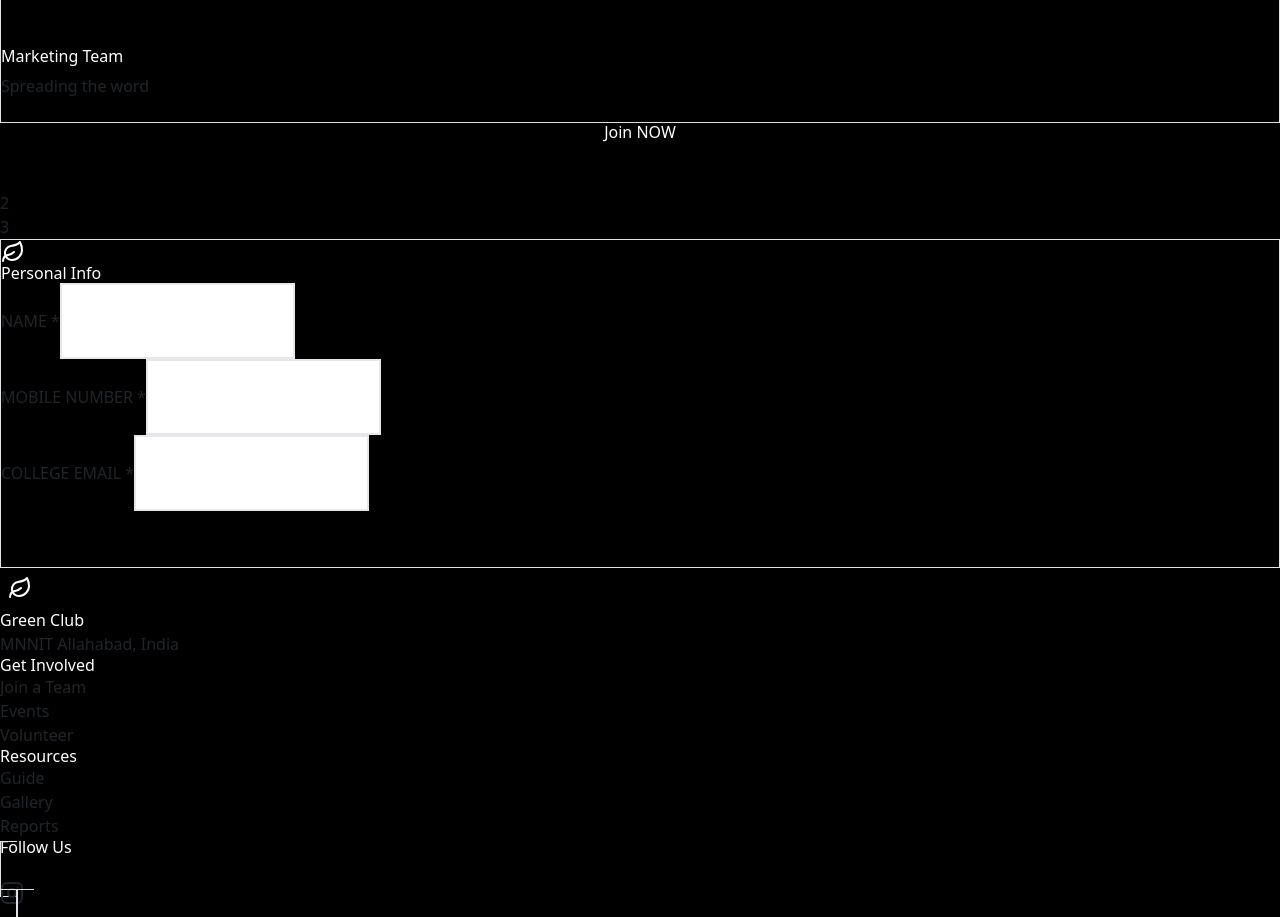
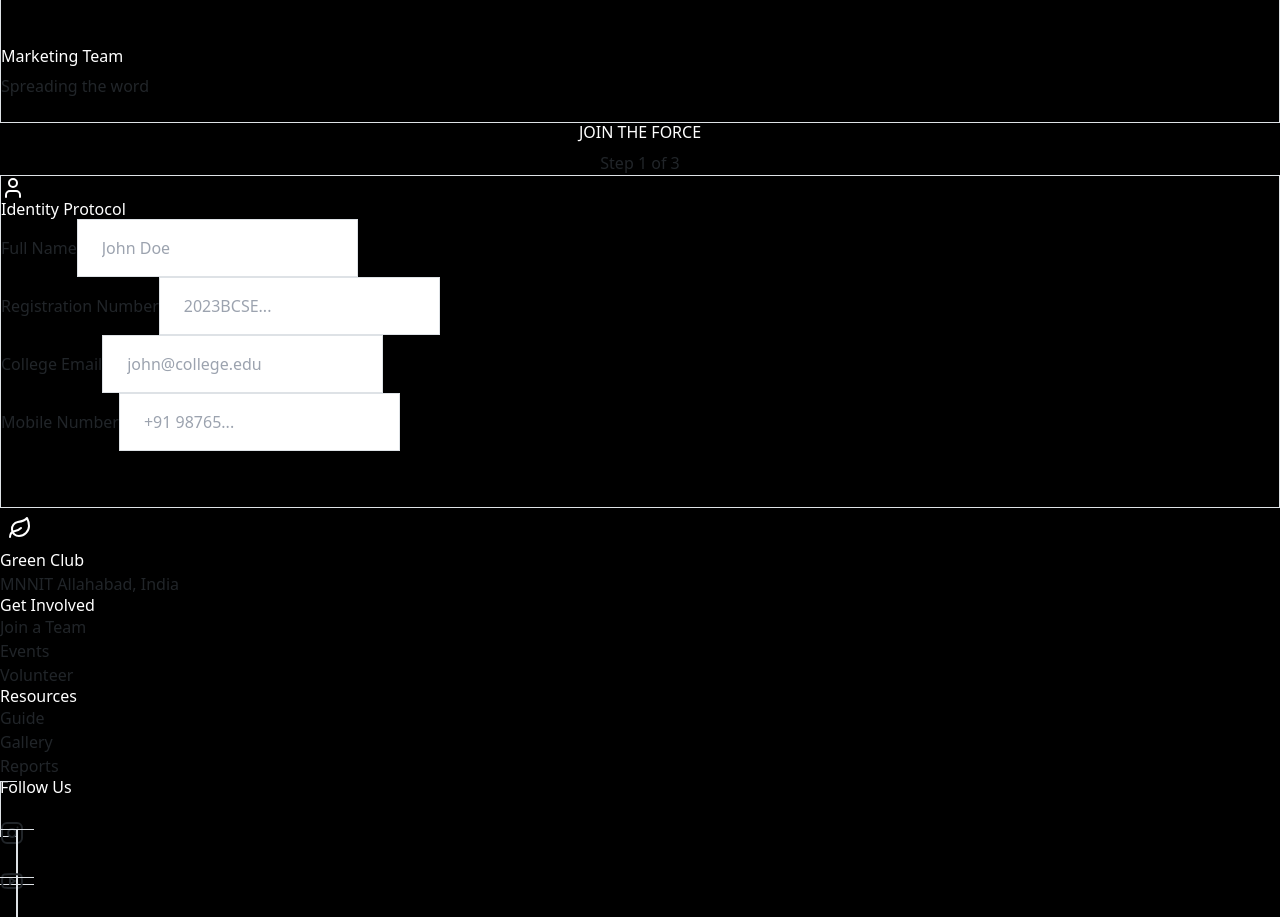
Before and after one commit to CoderAg21/CoderAg21-GreenClubRecruitmentPage, a React (Vite) app: page / in a window 1280 px wide. Shown: the part 10500-11417 px from the top of the page. Built offline with nearby package versions, Linux system fonts and the light colour scheme.

Commit message:
your message

```diff
--- a/src/Components/RecruitmentForm.jsx
+++ b/src/Components/RecruitmentForm.jsx
@@ -1,221 +1,361 @@
-import React, { useState } from 'react';
+import  { useState } from 'react';
 import { motion, AnimatePresence } from 'framer-motion';
-// import { base44 } from '@/api/base44Client';
-import { Send, Loader2, CheckCircle2, Leaf, Sparkles, Zap } from 'lucide-react';
+import { Send, Loader2, CheckCircle2, User, Building2, Leaf, Edit3, X } from 'lucide-react';
 
-const branches = [
-  'Computer Science and Engineering', 'Chemical Engineering', 'Mechanical Engineering',
-  'Biotech Engineering', 'Civil Engineering', 'Electrical Engineering',
-  'Electronics and Communication Engineering', 'Other',
+// Constants
+const DEPARTMENTS = [
+  'Computer Science', 'Information Tech', 'Mechanical',
+  'Chemical', 'Civil', 'Electrical',
+  'Electronics & Comm', 'Biotech', 'Other',
 ];
 
-const teams = ['Marketing Team', 'Media Team', 'Web Team', 'Design Team', 'Videography Team', 'Core Team'];
+const TEAMS = ['Marketing', 'Media', 'Web Dev', 'Design', 'Videography', 'Core Management'];
 
 export default function RecruitmentForm() {
   const [formData, setFormData] = useState({
-    name: '', mobile_number: '', college_email: '', branch: '', other_branch: '',
-    team: '', why_join: '', wildlife_opinion: '', balance_opinion: '',
+    fullName: '',
+    collegeEmail: '',
+    registrationNumber: '', // New field
+    mobileNumber: '',
+    department: '',
+    role: '',
+    question1: '', // Why join?
+    question2: '', // Greenery idea
+    question3: '', // Sustainability opinion
   });
+
+  const [currentStep, setCurrentStep] = useState(1);
+  const [isReviewOpen, setIsReviewOpen] = useState(false); // Controls the Modal
   const [isSubmitting, setIsSubmitting] = useState(false);
   const [isSubmitted, setIsSubmitted] = useState(false);
-  const [currentStep, setCurrentStep] = useState(1);
 
-  const handleChange = (field, value) => setFormData(prev => ({ ...prev, [field]: value }));
-
-  const handleSubmit = async (e) => {
-    e.preventDefault();
-    setIsSubmitting(true);
-    // await base44.entities.Recruitment.create({ ...formData, status: 'pending' });
-    setIsSubmitting(false);
-    setIsSubmitted(true);
+  const handleChange = (field, value) => {
+    setFormData(prev => ({ ...prev, [field]: value }));
   };
 
+  // Simple validation to prevent skipping empty steps
+  const validateStep = () => {
+    if (currentStep === 1) {
+      if (!formData.fullName || !formData.collegeEmail || !formData.registrationNumber || !formData.mobileNumber) return false;
+    }
+    if (currentStep === 2) {
+      if (!formData.department || !formData.role) return false;
+    }
+    return true;
+  };
+
+  const handleNext = () => {
+    if (validateStep()) setCurrentStep(prev => prev + 1);
+    else alert("Please fill in all required fields.");
+  };
+
+  const handleOpenReview = () => {
+    if (!formData.question1 || !formData.question2) {
+      alert("Please answer the questions.");
+      return;
+    }
+    setIsReviewOpen(true);
+  };
+
+  const handleFinalSubmit = async () => {
+    setIsSubmitting(true);
+
+    try {
+      // ---------------------------------------------------------
+      // BACKEND CONNECTION
+      // Replace 'YOUR_API_ENDPOINT' with your actual backend URL
+      // ---------------------------------------------------------
+      const response = await fetch('http://localhost:5000/api/register', {
+        method: 'POST',
+        headers: {
+          'Content-Type': 'application/json',
+        },
+        body: JSON.stringify(formData), // Sending raw JSON object
+      });
+
+      if (response.ok) {
+        setIsSubmitted(true);
+      } else {
+        alert("Something went wrong. Please try again.");
+      }
+    } catch (error) {
+      console.error("Error submitting form:", error);
+      alert("Network error. Please check your connection.");
+    } finally {
+      setIsSubmitting(false);
+    }
+  };
+
+  // ---------------- SUCCESS SCREEN ----------------
   if (isSubmitted) {
     return (
-      <section id="form" className="py-40 bg-black relative overflow-hidden">
+      <section className="py-40 bg-black min-h-screen flex items-center justify-center">
         <motion.div
-          initial={{ scale: 0, rotate: -180 }}
-          animate={{ scale: 1, rotate: 0 }}
-          transition={{ type: 'spring', bounce: 0.5 }}
-          className="max-w-2xl mx-auto px-6 text-center"
+          initial={{ scale: 0.8, opacity: 0 }}
+          animate={{ scale: 1, opacity: 1 }}
+          className="text-center p-12 max-w-lg bg-gradient-to-br from-lime-900/20 to-emerald-900/20 border border-lime-500/30 rounded-3xl backdrop-blur-xl"
         >
           <motion.div
-            className="p-12 bg-gradient-to-br from-lime-500/20 to-emerald-500/20 backdrop-blur-2xl rounded-3xl border-2 border-lime-400/50 relative overflow-hidden"
-            animate={{ boxShadow: ['0 0 30px rgba(132, 204, 22, 0.3)', '0 0 60px rgba(132, 204, 22, 0.6)', '0 0 30px rgba(132, 204, 22, 0.3)'] }}
-            transition={{ duration: 2, repeat: Infinity }}
+            animate={{ rotate: [0, 10, -10, 0] }}
+            transition={{ duration: 0.5, delay: 0.2 }}
+            className="w-24 h-24 mx-auto mb-6 bg-lime-500 rounded-full flex items-center justify-center shadow-[0_0_30px_rgba(132,204,22,0.6)]"
           >
-            <motion.div
-              initial={{ scale: 0 }}
-              animate={{ scale: 1 }}
-              transition={{ type: 'spring', delay: 0.3 }}
-              className="w-32 h-32 mx-auto mb-8 rounded-full bg-gradient-to-br from-lime-400 to-emerald-500 flex items-center justify-center shadow-2xl"
-            >
-              <CheckCircle2 className="w-16 h-16 text-white" />
-            </motion.div>
-            <h2 className="text-4xl font-black text-white mb-4">Application Submitted! 🎉</h2>
-            <p className="text-gray-300 text-lg">We will review your application and get back to you soon!</p>
+            <CheckCircle2 className="w-12 h-12 text-black" />
           </motion.div>
+          <h2 className="text-4xl font-black text-white mb-2">Welcome Aboard!</h2>
+          <p className="text-gray-400">Your application has been successfully sent to our server.</p>
         </motion.div>
       </section>
     );
   }
 
+  // ---------------- MAIN FORM ----------------
   return (
-    <section id="form" className="py-40 bg-gradient-to-b from-black via-[#0A1F0D] to-black relative overflow-hidden">
-      <div className="max-w-3xl mx-auto px-6 relative z-10">
-        <motion.div
-          initial={{ opacity: 0, y: 100 }}
-          whileInView={{ opacity: 1, y: 0 }}
-          viewport={{ once: true }}
-          className="text-center mb-16"
-        >
-          <motion.h2
-            className="text-5xl md:text-7xl font-black text-white mb-4"
-            initial={{ scale: 0.5 }}
-            whileInView={{ scale: 1 }}
-            viewport={{ once: true }}
-            transition={{ type: 'spring', bounce: 0.5 }}
-          >
-            Join <span className="text-lime-400">NOW</span>
-          </motion.h2>
-        </motion.div>
+    <section className="py-32 min-h-screen bg-gradient-to-b from-black via-[#0A1F0D] to-black relative overflow-hidden flex flex-col items-center justify-center">
 
-        {/* Progress */}
-        <div className="flex items-center justify-center gap-4 mb-16">
-          {[1, 2, 3].map((step) => (
-            <React.Fragment key={step}>
-              <motion.div
-                className={`w-14 h-14 rounded-full flex items-center justify-center font-black text-xl transition-all ${
-                  currentStep >= step ? 'bg-gradient-to-br from-lime-400 to-emerald-500 text-black shadow-lg shadow-lime-500/50' : 'bg-white/10 text-gray-500'
-                }`}
-                animate={{ scale: currentStep === step ? [1, 1.2, 1] : 1 }}
-                transition={{ duration: 0.5, repeat: currentStep === step ? Infinity : 0, repeatDelay: 1 }}
-              >
-                {step}
-              </motion.div>
-              {step < 3 && <div className={`w-20 h-1 rounded-full ${currentStep > step ? 'bg-lime-400' : 'bg-white/10'}`} />}
-            </React.Fragment>
-          ))}
+      {/* Background Ambience */}
+      <div className="absolute inset-0 pointer-events-none">
+         <div className="absolute top-1/4 left-1/4 w-96 h-96 bg-lime-500/10 rounded-full blur-[100px]" />
+         <div className="absolute bottom-1/4 right-1/4 w-96 h-96 bg-emerald-500/10 rounded-full blur-[100px]" />
+      </div>
+
+      <div className="w-full max-w-3xl px-6 relative z-10">
+
+        {/* Header */}
+        <div className="text-center mb-10">
+          <h2 className="text-4xl md:text-6xl font-black text-white mb-2 tracking-tighter">
+            JOIN <span className="text-transparent bg-clip-text bg-gradient-to-r from-lime-400 to-emerald-500">THE FORCE</span>
+          </h2>
+          <p className="text-gray-400">Step {currentStep} of 3</p>
         </div>
 
-        <motion.form
-          onSubmit={handleSubmit}
-          className="bg-gradient-to-br from-white/10 to-white/5 backdrop-blur-2xl rounded-3xl border border-lime-500/20 p-10 relative overflow-hidden"
-          initial={{ opacity: 0, scale: 0.9 }}
-          whileInView={{ opacity: 1, scale: 1 }}
-          viewport={{ once: true }}
-          transition={{ duration: 0.6 }}
+        {/* Progress Bar */}
+        <div className="w-full h-1 bg-white/10 rounded-full mb-10 overflow-hidden">
+          <motion.div
+            className="h-full bg-lime-500"
+            initial={{ width: 0 }}
+            animate={{ width: `${(currentStep / 3) * 100}%` }}
+            transition={{ duration: 0.5 }}
+          />
+        </div>
+
+        {/* Form Card */}
+        <motion.div
+          className="bg-white/5 backdrop-blur-2xl border border-white/10 rounded-3xl p-8 md:p-12 relative overflow-hidden shadow-2xl"
+          initial={{ y: 50, opacity: 0 }}
+          animate={{ y: 0, opacity: 1 }}
+          transition={{ duration: 0.5 }}
         >
           <AnimatePresence mode="wait">
+
+            {/* STEP 1: PERSONAL DETAILS */}
             {currentStep === 1 && (
-              <motion.div key="step1" initial={{ opacity: 0, x: 100 }} animate={{ opacity: 1, x: 0 }} exit={{ opacity: 0, x: -100 }} className="space-y-6">
-                <h3 className="text-3xl font-black text-white mb-8 flex items-center gap-3">
-                  <Leaf className="w-8 h-8 text-lime-400" />
-                  Personal Info
+              <motion.div
+                key="step1"
+                initial={{ opacity: 0, x: 20 }}
+                animate={{ opacity: 1, x: 0 }}
+                exit={{ opacity: 0, x: -20 }}
+                className="space-y-6"
+              >
+                <h3 className="text-2xl font-bold text-white flex items-center gap-2">
+                  <User className="text-lime-400" /> Identity Protocol
                 </h3>
-                {['name', 'mobile_number', 'college_email'].map((field) => (
-                  <div key={field}>
-                    <label className="text-gray-300 font-semibold mb-2 block">{field.replace('_', ' ').toUpperCase()} *</label>
-                    <input
-                      value={formData[field]}
-                      onChange={(e) => handleChange(field, e.target.value)}
-                      className="w-full px-6 py-4 bg-white/5 border-2 border-white/10 rounded-xl text-white placeholder:text-gray-500 focus:border-lime-400 focus:outline-none transition-all"
-                      required
-                    />
-                  </div>
-                ))}
+
+                <div className="grid grid-cols-1 md:grid-cols-2 gap-6">
+                  <InputGroup label="Full Name" value={formData.fullName} onChange={v => handleChange('fullName', v)} placeholder="John Doe" />
+                  <InputGroup label="Registration Number" value={formData.registrationNumber} onChange={v => handleChange('registrationNumber', v)} placeholder="2023BCSE..." />
+                  <InputGroup label="College Email" value={formData.collegeEmail} onChange={v => handleChange('collegeEmail', v)} type="email" placeholder="john@college.edu" />
+                  <InputGroup label="Mobile Number" value={formData.mobileNumber} onChange={v => handleChange('mobileNumber', v)} type="tel" placeholder="+91 98765..." />
+                </div>
               </motion.div>
             )}
 
+            {/* STEP 2: DEPARTMENT & ROLE */}
             {currentStep === 2 && (
-              <motion.div key="step2" initial={{ opacity: 0, x: 100 }} animate={{ opacity: 1, x: 0 }} exit={{ opacity: 0, x: -100 }} className="space-y-6">
-                <h3 className="text-3xl font-black text-white mb-8 flex items-center gap-3">
-                  <Zap className="w-8 h-8 text-lime-400" />
-                  Branch & Team
+              <motion.div
+                key="step2"
+                initial={{ opacity: 0, x: 20 }}
+                animate={{ opacity: 1, x: 0 }}
+                exit={{ opacity: 0, x: -20 }}
+                className="space-y-6"
+              >
+                <h3 className="text-2xl font-bold text-white flex items-center gap-2">
+                  <Building2 className="text-lime-400" /> Assignment Vector
                 </h3>
+
                 <div>
-                  <label className="text-gray-300 font-semibold mb-3 block">BRANCH *</label>
-                  <div className="grid grid-cols-2 gap-3">
-                    {branches.map((branch) => (
-                      <motion.div
-                        key={branch}
-                        whileHover={{ scale: 1.02 }}
-                        whileTap={{ scale: 0.98 }}
-                        className={`p-4 rounded-xl border-2 cursor-pointer transition-all ${
-                          formData.branch === branch ? 'bg-lime-500/20 border-lime-400' : 'bg-white/5 border-white/10'
+                  <label className="block text-xs font-bold text-lime-400 uppercase tracking-widest mb-2">Department</label>
+                  <div className="grid grid-cols-2 md:grid-cols-3 gap-3">
+                    {DEPARTMENTS.map(dept => (
+                      <button
+                        key={dept}
+                        onClick={() => handleChange('department', dept)}
+                        className={`p-3 rounded-lg border text-sm transition-all text-left ${
+                          formData.department === dept
+                            ? 'bg-lime-500 border-lime-500 text-black font-bold shadow-[0_0_15px_rgba(132,204,22,0.4)]'
+                            : 'bg-white/5 border-white/10 text-gray-300 hover:bg-white/10'
                         }`}
-                        onClick={() => handleChange('branch', branch)}
                       >
-                        <p className="text-white text-sm">{branch}</p>
-                      </motion.div>
+                        {dept}
+                      </button>
                     ))}
                   </div>
                 </div>
-                {formData.branch === 'Other' && (
-                  <input
-                    value={formData.other_branch}
-                    onChange={(e) => handleChange('other_branch', e.target.value)}
-                    placeholder="Specify your branch"
-                    className="w-full px-6 py-4 bg-white/5 border-2 border-white/10 rounded-xl text-white"
-                  />
-                )}
-                <div>
-                  <label className="text-gray-300 font-semibold mb-3 block">TEAM *</label>
+
+                <div className="mt-6">
+                  <label className="block text-xs font-bold text-lime-400 uppercase tracking-widest mb-2">Preferred Role</label>
                   <select
-                    value={formData.team}
-                    onChange={(e) => handleChange('team', e.target.value)}
-                    className="w-full px-6 py-4 bg-white/5 border-2 border-white/10 rounded-xl text-white"
+                    value={formData.role}
+                    onChange={(e) => handleChange('role', e.target.value)}
+                    className="w-full bg-black/40 border border-white/20 rounded-xl px-4 py-4 text-white focus:border-lime-500 focus:outline-none"
                   >
-                    <option value="">Select Team</option>
-                    {teams.map((team) => <option key={team} value={team}>{team}</option>)}
+                    <option value="">Select a Team...</option>
+                    {TEAMS.map(team => <option key={team} value={team} className="bg-black text-white">{team}</option>)}
                   </select>
                 </div>
               </motion.div>
             )}
 
+            {/* STEP 3: GREENERY QUESTIONS */}
             {currentStep === 3 && (
-              <motion.div key="step3" initial={{ opacity: 0, x: 100 }} animate={{ opacity: 1, x: 0 }} exit={{ opacity: 0, x: -100 }} className="space-y-6">
-                <h3 className="text-3xl font-black text-white mb-8 flex items-center gap-3">
-                  <Sparkles className="w-8 h-8 text-lime-400" />
-                  Tell Us More
+              <motion.div
+                key="step3"
+                initial={{ opacity: 0, x: 20 }}
+                animate={{ opacity: 1, x: 0 }}
+                exit={{ opacity: 0, x: -20 }}
+                className="space-y-6"
+              >
+                <h3 className="text-2xl font-bold text-white flex items-center gap-2">
+                  <Leaf className="text-lime-400" /> Vision Assessment
                 </h3>
-                {[
-                  { field: 'why_join', label: 'Why join Green Club?' },
-                  { field: 'wildlife_opinion', label: 'Wildlife deaths & habitat loss - your thoughts?' },
-                  { field: 'balance_opinion', label: 'Balance growth with environment?' },
-                ].map(({ field, label }) => (
-                  <div key={field}>
-                    <label className="text-gray-300 font-semibold mb-2 block">{label} *</label>
-                    <textarea
-                      value={formData[field]}
-                      onChange={(e) => handleChange(field, e.target.value)}
-                      className="w-full px-6 py-4 bg-white/5 border-2 border-white/10 rounded-xl text-white min-h-[120px] resize-none focus:border-lime-400 focus:outline-none"
-                      required
-                    />
-                  </div>
-                ))}
+
+                <TextAreaGroup
+                  label="Why do you want to join the Green Club?"
+                  value={formData.question1}
+                  onChange={v => handleChange('question1', v)}
+                />
+
+                <TextAreaGroup
+                  label="Share one innovative idea for campus greenery."
+                  value={formData.question2}
+                  onChange={v => handleChange('question2', v)}
+                />
+
+                 <TextAreaGroup
+                  label="How do you balance development with sustainability?"
+                  value={formData.question3}
+                  onChange={v => handleChange('question3', v)}
+                />
+              </motion.div>
+            )}
+
+          </AnimatePresence>
+
+          {/* Navigation Buttons */}
+          <div className="flex justify-between mt-10 pt-6 border-t border-white/10">
+            {currentStep > 1 && (
+              <button
+                onClick={() => setCurrentStep(p => p - 1)}
+                className="px-6 py-3 rounded-xl bg-white/5 hover:bg-white/10 text-white font-medium transition-colors"
+              >
+                Back
+              </button>
+            )}
+
+            {currentStep < 3 ? (
+              <button
+                onClick={handleNext}
+                className="ml-auto px-8 py-3 rounded-xl bg-gradient-to-r from-lime-400 to-emerald-500 text-black font-bold hover:shadow-[0_0_20px_rgba(132,204,22,0.4)] transition-all"
+              >
+                Next Step
+              </button>
+            ) : (
+              <button
+                onClick={handleOpenReview}
+                className="ml-auto px-8 py-3 rounded-xl bg-gradient-to-r from-lime-400 to-emerald-500 text-black font-bold hover:shadow-[0_0_20px_rgba(132,204,22,0.4)] transition-all flex items-center gap-2"
+              >
+                Review & Submit <Edit3 className="w-4 h-4" />
+              </button>
+            )}
+          </div>
+
+          {/* ---------------- REVIEW MODAL ---------------- */}
+          <AnimatePresence>
+            {isReviewOpen && (
+              <motion.div
+                initial={{ opacity: 0 }}
+                animate={{ opacity: 1 }}
+                exit={{ opacity: 0 }}
+                className="absolute inset-0 z-50 bg-black/80 backdrop-blur-xl p-6 md:p-8 flex flex-col"
+              >
+                <div className="flex items-center justify-between mb-6">
+                  <h3 className="text-2xl font-black text-white">Confirm Details</h3>
+                  <button onClick={() => setIsReviewOpen(false)} className="p-2 bg-white/10 rounded-full hover:bg-red-500/20 hover:text-red-500 transition-colors">
+                    <X className="w-5 h-5 text-white" />
+                  </button>
+                </div>
+
+                <div className="flex-1 overflow-y-auto pr-2 space-y-4 custom-scrollbar">
+                  <ReviewItem label="Full Name" value={formData.fullName} />
+                  <ReviewItem label="Registration No." value={formData.registrationNumber} />
+                  <ReviewItem label="Email" value={formData.collegeEmail} />
+                  <ReviewItem label="Mobile" value={formData.mobileNumber} />
+                  <div className="h-px bg-white/10 my-2" />
+                  <ReviewItem label="Department" value={formData.department} />
+                  <ReviewItem label="Role" value={formData.role} />
+                  <div className="h-px bg-white/10 my-2" />
+                  <ReviewItem label="Why Join?" value={formData.question1} />
+                  <ReviewItem label="Green Idea" value={formData.question2} />
+                </div>
+
+                <div className="mt-6 pt-4 border-t border-white/10">
+                  <button
+                    onClick={handleFinalSubmit}
+                    disabled={isSubmitting}
+                    className="w-full py-4 rounded-xl bg-gradient-to-r from-lime-500 to-emerald-600 text-black font-black text-lg hover:scale-[1.02] active:scale-[0.98] transition-all flex items-center justify-center gap-2 shadow-lg shadow-lime-500/20 disabled:opacity-50 disabled:cursor-not-allowed"
+                  >
+                    {isSubmitting ? <Loader2 className="w-6 h-6 animate-spin" /> : <>Confirm & Launch Application <Send className="w-5 h-5" /></>}
+                  </button>
+                </div>
               </motion.div>
             )}
           </AnimatePresence>
 
-          <div className="flex justify-between mt-12 pt-8 border-t border-white/10">
-            {currentStep > 1 && (
-              <button type="button" onClick={() => setCurrentStep(s => s - 1)} className="px-8 py-3 bg-white/10 border border-white/20 rounded-xl text-white font-bold hover:bg-white/20 transition-all">
-                Previous
-              </button>
-            )}
-            {currentStep < 3 ? (
-              <button type="button" onClick={() => setCurrentStep(s => s + 1)} className="ml-auto px-8 py-3 bg-gradient-to-r from-lime-400 to-emerald-500 rounded-xl text-black font-bold hover:shadow-lg hover:shadow-lime-500/50 transition-all">
-                Next
-              </button>
-            ) : (
-              <button type="submit" disabled={isSubmitting} className="ml-auto px-8 py-3 bg-gradient-to-r from-lime-400 to-emerald-500 rounded-xl text-black font-bold flex items-center gap-2 disabled:opacity-50">
-                {isSubmitting ? <Loader2 className="w-5 h-5 animate-spin" /> : <><Send className="w-5 h-5" /> Submit</>}
-              </button>
-            )}
-          </div>
-        </motion.form>
+        </motion.div>
       </div>
     </section>
   );
 }
+
+// ---------------- SUB-COMPONENTS ----------------
+
+const InputGroup = ({ label, value, onChange, type = "text", placeholder }) => (
+  <div>
+    <label className="block text-xs font-bold text-gray-400 uppercase tracking-widest mb-2">{label}</label>
+    <input
+      type={type}
+      value={value}
+      onChange={(e) => onChange(e.target.value)}
+      placeholder={placeholder}
+      className="w-full bg-black/40 border border-white/10 rounded-xl px-4 py-3 text-white placeholder:text-gray-600 focus:border-lime-500 focus:ring-1 focus:ring-lime-500 focus:outline-none transition-all"
+    />
+  </div>
+);
+
+const TextAreaGroup = ({ label, value, onChange }) => (
+  <div>
+    <label className="block text-xs font-bold text-gray-400 uppercase tracking-widest mb-2">{label}</label>
+    <textarea
+      value={value}
+      onChange={(e) => onChange(e.target.value)}
+      className="w-full h-24 bg-black/40 border border-white/10 rounded-xl px-4 py-3 text-white focus:border-lime-500 focus:ring-1 focus:ring-lime-500 focus:outline-none transition-all resize-none"
+    />
+  </div>
+);
+
+const ReviewItem = ({ label, value }) => (
+  <div className="flex flex-col sm:flex-row sm:justify-between sm:items-start gap-1">
+    <span className="text-sm font-bold text-gray-500 uppercase">{label}</span>
+    <span className="text-white font-medium text-right break-words max-w-full sm:max-w-[70%]">{value || "-"}</span>
+  </div>
+);
```
